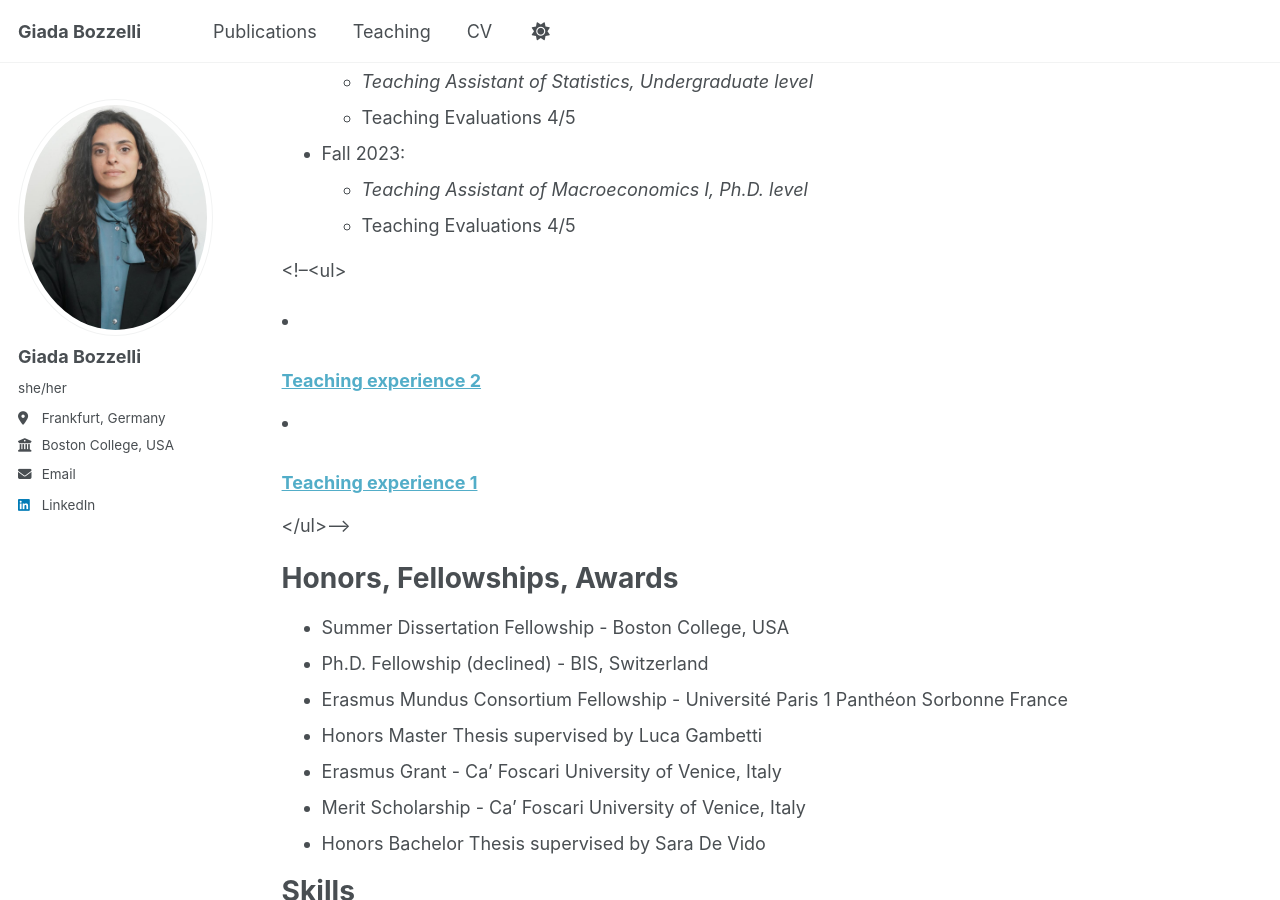
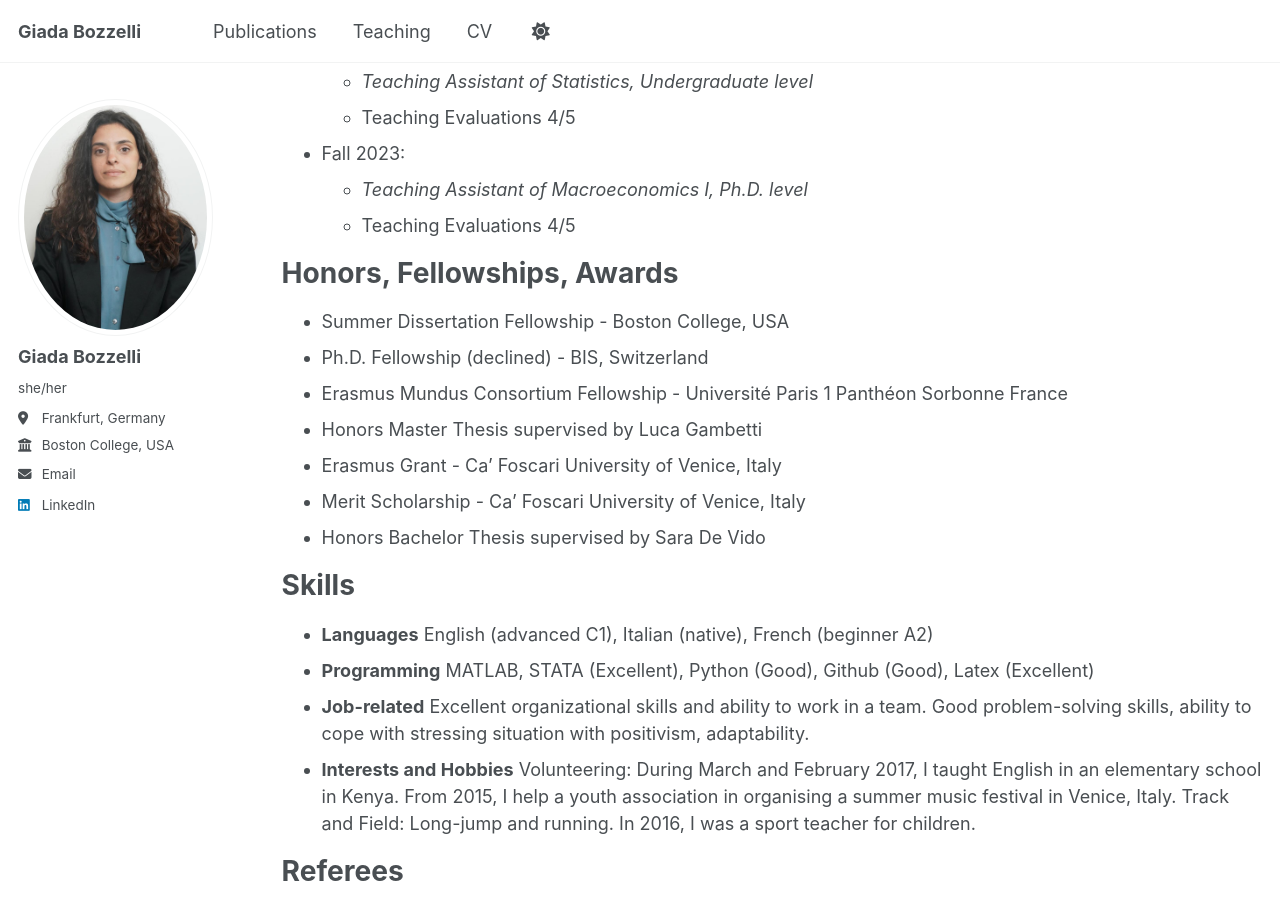
Before and after one commit to Gimmibozz/Gimmibozz.github.io, a Jekyll site: the page built from _pages/cv.md, in a window 1280 px wide and 900 px high, scrolled down 1771 px. Built offline with Jekyll 4.4.1, drawn with Linux system fonts in a browser that asks for light colours; a script that is not in the unit is left out.

Commit message:
Update cv.md

```diff
--- a/_pages/cv.md
+++ b/_pages/cv.md
@@ -53,9 +53,6 @@ Working Papers
 
 * **_Financial Frictions and Misallocation under Energy Shocks JMP_** _(WIP)_
 
-<!--<ul>{% for post in site.publications reversed %}
-    {% include archive-single-cv.html %}
-  #{% endfor %}</ul>'''--->
 
 Teaching Experience
 ======
@@ -73,9 +70,6 @@ Boston College, USA <br>
   * _Teaching Assistant of Macroeconomics I, Ph.D. level_
   *  Teaching Evaluations 4/5
 
- <!--<ul>{% for post in site.teaching reversed %}
-    {% include archive-single-cv.html %}
-  {% endfor %}</ul>-->
 
 Honors, Fellowships, Awards
 ======
```
